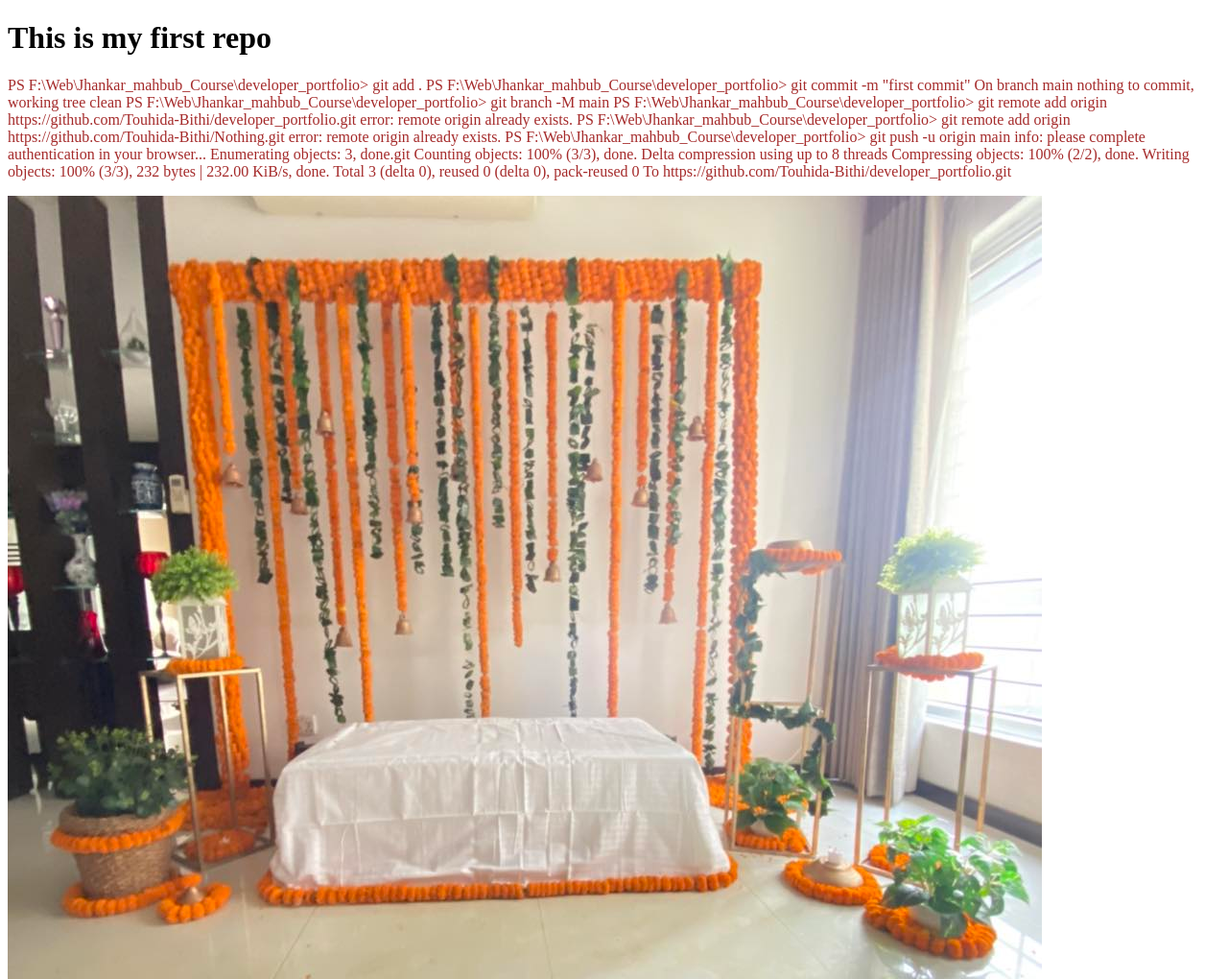
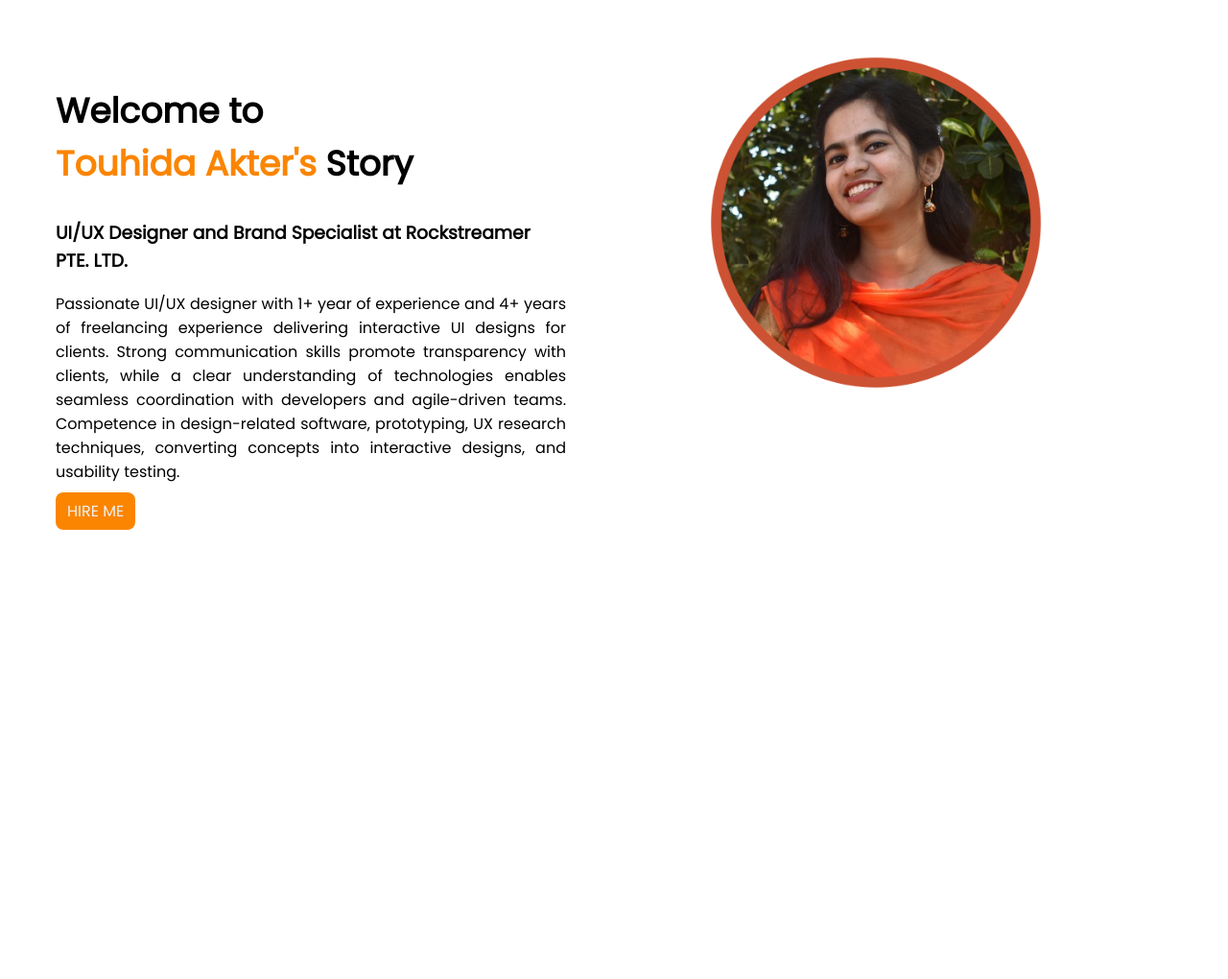
Before and after one commit to Touhida-Bithi/developer_portfolio, a plain HTML site: page index.html in a window 1280 px wide. Shown: the top 1020 px of the page at 96% size. After the commit the page ends 800 px from the top, so only its background shows below. Drawn offline with Linux system fonts and the light colour scheme.

Commit message:
section one

```diff
--- a/index.html
+++ b/index.html
@@ -5,28 +5,33 @@
     <meta http-equiv="X-UA-Compatible" content="IE=edge">
     <meta name="viewport" content="width=device-width, initial-scale=1.0">
     <title>My Portfolio</title>
+    <link rel="preconnect" href="https://fonts.googleapis.com">
+    <link rel="preconnect" href="https://fonts.gstatic.com" crossorigin>
+    <link href="https://fonts.googleapis.com/css2?family=Poppins&display=swap" rel="stylesheet">
     <link rel="stylesheet" href="style.css">
 </head>
 <body>
-    <h1>This is my first repo</h1>
-    <p>PS F:\Web\Jhankar_mahbub_Course\developer_portfolio> git add .
-        PS F:\Web\Jhankar_mahbub_Course\developer_portfolio> git commit -m "first commit"
-        On branch main
-        nothing to commit, working tree clean
-        PS F:\Web\Jhankar_mahbub_Course\developer_portfolio> git branch -M main
-        PS F:\Web\Jhankar_mahbub_Course\developer_portfolio> git remote add origin https://github.com/Touhida-Bithi/developer_portfolio.git
-        error: remote origin already exists.
-        PS F:\Web\Jhankar_mahbub_Course\developer_portfolio> git remote add origin https://github.com/Touhida-Bithi/Nothing.git
-        error: remote origin already exists.
-        PS F:\Web\Jhankar_mahbub_Course\developer_portfolio> git push -u origin main
-        info: please complete authentication in your browser...
-        Enumerating objects: 3, done.git
-        Counting objects: 100% (3/3), done.
-        Delta compression using up to 8 threads
-        Compressing objects: 100% (2/2), done.
-        Writing objects: 100% (3/3), 232 bytes | 232.00 KiB/s, done.
-        Total 3 (delta 0), reused 0 (delta 0), pack-reused 0
-        To https://github.com/Touhida-Bithi/developer_portfolio.git</p>
-        <img src="a.jpg">
+   <section>
+    <div class="section1_div_partition">
+        <h1>Welcome to <br> <span class="name_color">Touhida Akter's</span>  Story</h1>
+        <h3>UI/UX Designer and Brand Specialist at Rockstreamer PTE. LTD.</h3>
+        <p>Passionate UI/UX designer with 1+ year of
+            experience and 4+ years of freelancing
+            experience delivering interactive UI designs
+            for clients. Strong communication skills
+            promote transparency with clients, while a
+            clear understanding of technologies enables
+            seamless coordination with developers and
+            agile-driven teams. Competence in
+            design-related software, prototyping, UX
+            research techniques, converting concepts
+            into interactive designs, and usability testing.
+            </p>
+            <a class="link-button" href="https://www.linkedin.com/in/touhida-akter-76b984124/" target="_blank">HIRE ME</a>
+    </div>
+    <div class="section1_div_partition">
+        <img src="images\tou.png" alt="">
+    </div>
+   </section>
 </body>
 </html>
--- a/style.css
+++ b/style.css
@@ -1,3 +1,30 @@
+body{
+    font-family: 'Poppins', sans-serif;
+}
+h1{
+    font-size: 36px;
+}
 p{
-    color: brown;
+    text-align: justify;
 }
+.name_color{
+    color: #fb8500;
+}
+section{
+    display: flex;
+}
+.section1_div_partition{
+    width: 50%;
+    padding: 50px;
+}
+.section1_div_partition img {
+width: 65%;
+padding-left: 50px;
+}
+.link-button{
+    text-decoration: none;
+    padding: 8px 12px;
+    background-color: #fb8500;
+    border-radius: 8px;
+    color: #f0f0f0;
+}
```
Also changed, not shown: images/tou.png (added).
